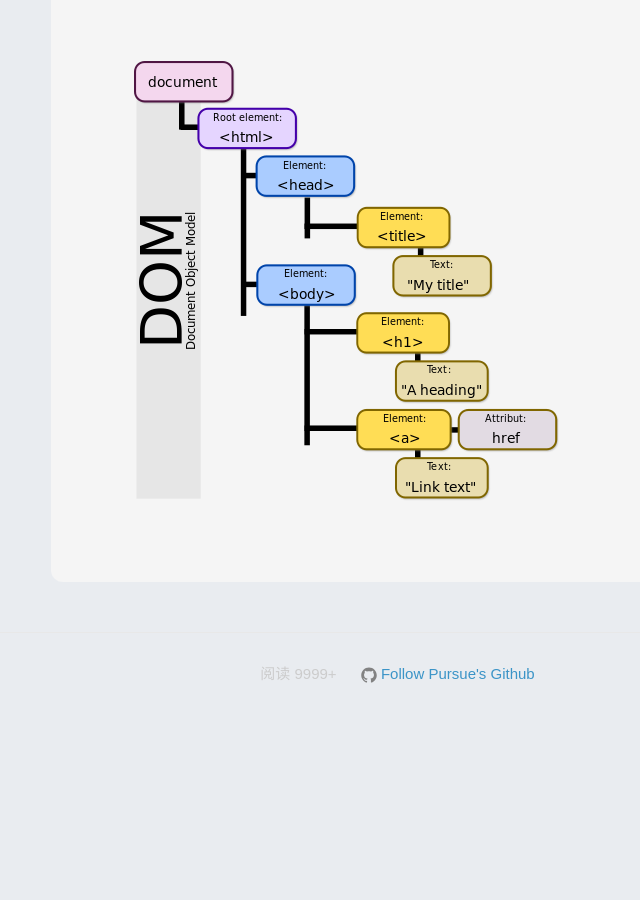
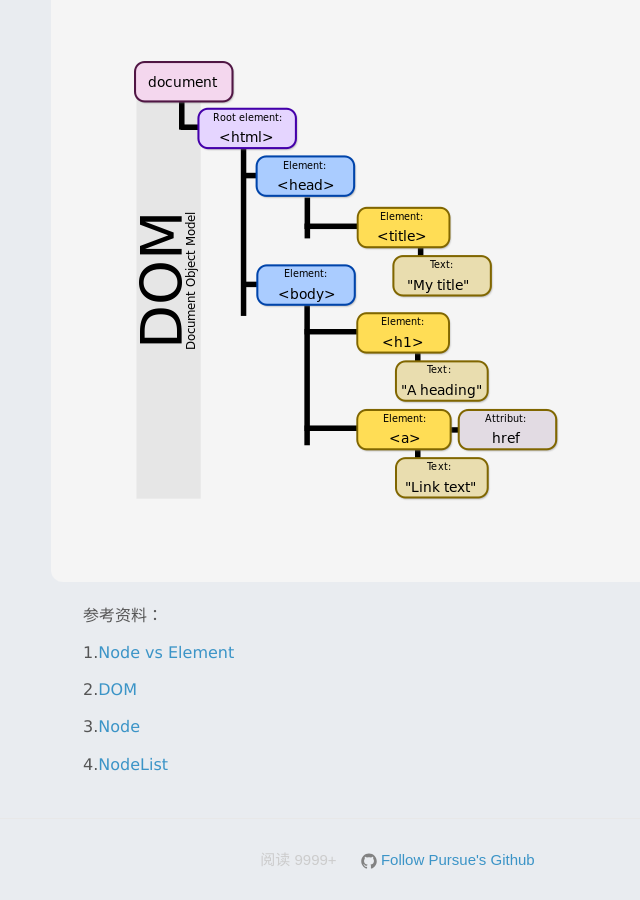
Before and after one commit to kkkkkxiaofei/blog-dev, a Jekyll site: the page built from _posts/2016-09-21-node-vs-element.md, in a window 1280 px wide and 900 px high, scrolled down 3741 px. Shown: the whole window, without its empty margins (235-875 px from the left). Built offline with Jekyll 4.4.1, drawn with Linux system fonts in a browser that asks for light colours; before the commit the page ends 4455 px from its top, so only the background shows below that.

Commit message:
add references

```diff
--- a/_posts/2016-09-21-node-vs-element.md
+++ b/_posts/2016-09-21-node-vs-element.md
@@ -99,3 +99,14 @@ DOM(Document Object Model)简称文档对象模型，它是html和xml是文档
 最后附一张DOM图，此刻再看这张图是不是觉得回味无穷咧。
 
 >![](/../img/element/dom.png)
+
+参考资料：
+
+1.[Node vs Element](.http://stackoverflow.com/questions/9979172/difference-between-node-object-and-element-object
+)
+
+2.[DOM](https://developer.mozilla.org/zh-CN/docs/Web/API/Document_Object_Model/Introduction)
+
+3.[Node](https://developer.mozilla.org/zh-CN/docs/Web/API/Node)
+
+4.[NodeList](https://developer.mozilla.org/zh-CN/docs/Web/API/NodeList)
```
